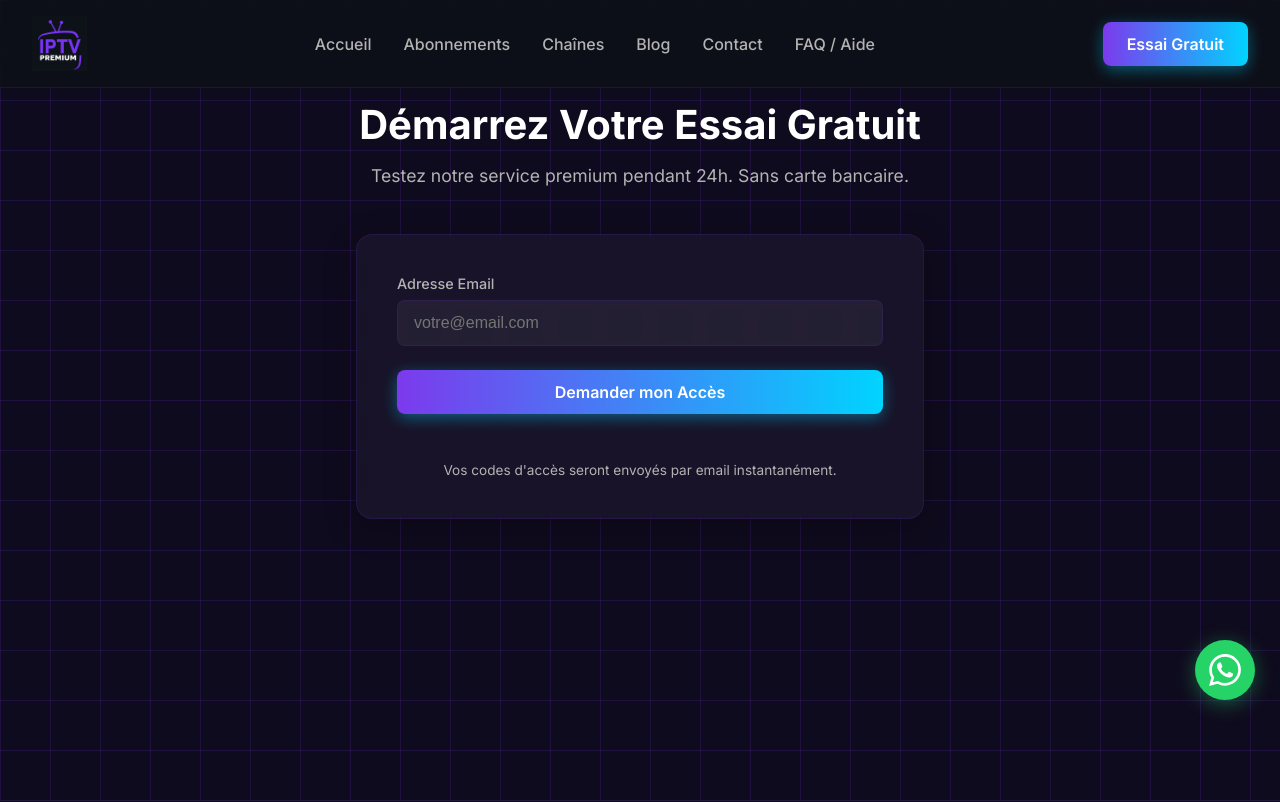
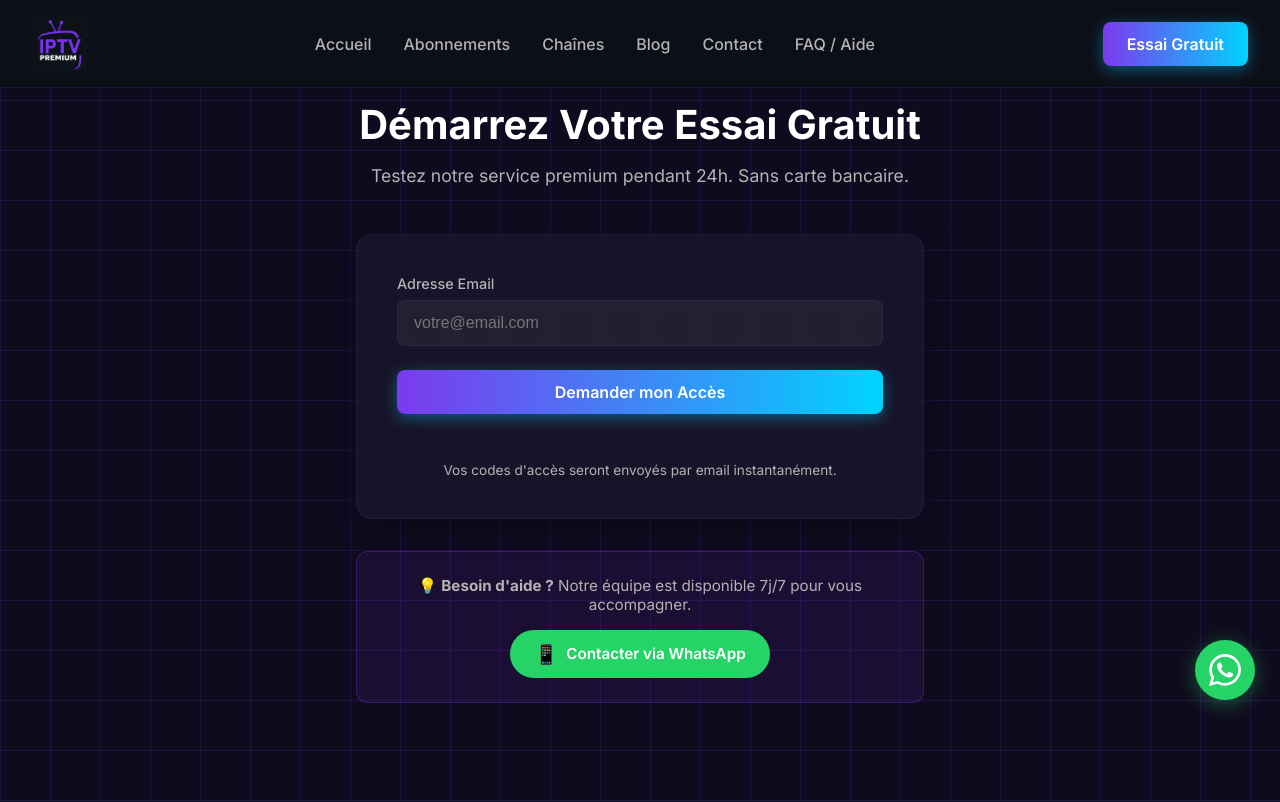
Before and after one commit to SmailNilson/iptv-platform, a Next.js app: page /trial in a window 1280 px wide. Shown: the top 802 px of the page. Built offline with nearby package versions, Linux system fonts and the light colour scheme.

Commit message:
Add WhatsApp contact option to trial page

```diff
--- a/src/app/trial/page.tsx
+++ b/src/app/trial/page.tsx
@@ -25,6 +25,40 @@ export default function Trial() {
                         Vos codes d'accès seront envoyés par email instantanément.
                     </p>
                 </form>
+
+                {/* Note + WhatsApp */}
+                <div style={{
+                    marginTop: '2rem',
+                    padding: '1.5rem',
+                    background: 'rgba(124, 58, 237, 0.1)',
+                    borderRadius: '12px',
+                    border: '1px solid rgba(124, 58, 237, 0.3)',
+                    textAlign: 'center'
+                }}>
+                    <p style={{ color: 'var(--text-secondary)', marginBottom: '1rem', fontSize: '0.95rem' }}>
+                        💡 <strong>Besoin d'aide ?</strong> Notre équipe est disponible 7j/7 pour vous accompagner.
+                    </p>
+                    <a
+                        href="https://wa.me/17575357760?text=Bonjour%2C%20je%20souhaite%20obtenir%20un%20essai%20gratuit%20IPTV."
+                        target="_blank"
+                        rel="noopener noreferrer"
+                        style={{
+                            display: 'inline-flex',
+                            alignItems: 'center',
+                            gap: '0.5rem',
+                            background: '#25D366',
+                            color: 'white',
+                            padding: '0.75rem 1.5rem',
+                            borderRadius: '50px',
+                            fontWeight: '600',
+                            textDecoration: 'none',
+                            fontSize: '0.95rem',
+                            transition: 'all 0.3s ease'
+                        }}
+                    >
+                        <span style={{ fontSize: '1.2rem' }}>📱</span> Contacter via WhatsApp
+                    </a>
+                </div>
             </div>
         </main>
     );
```
